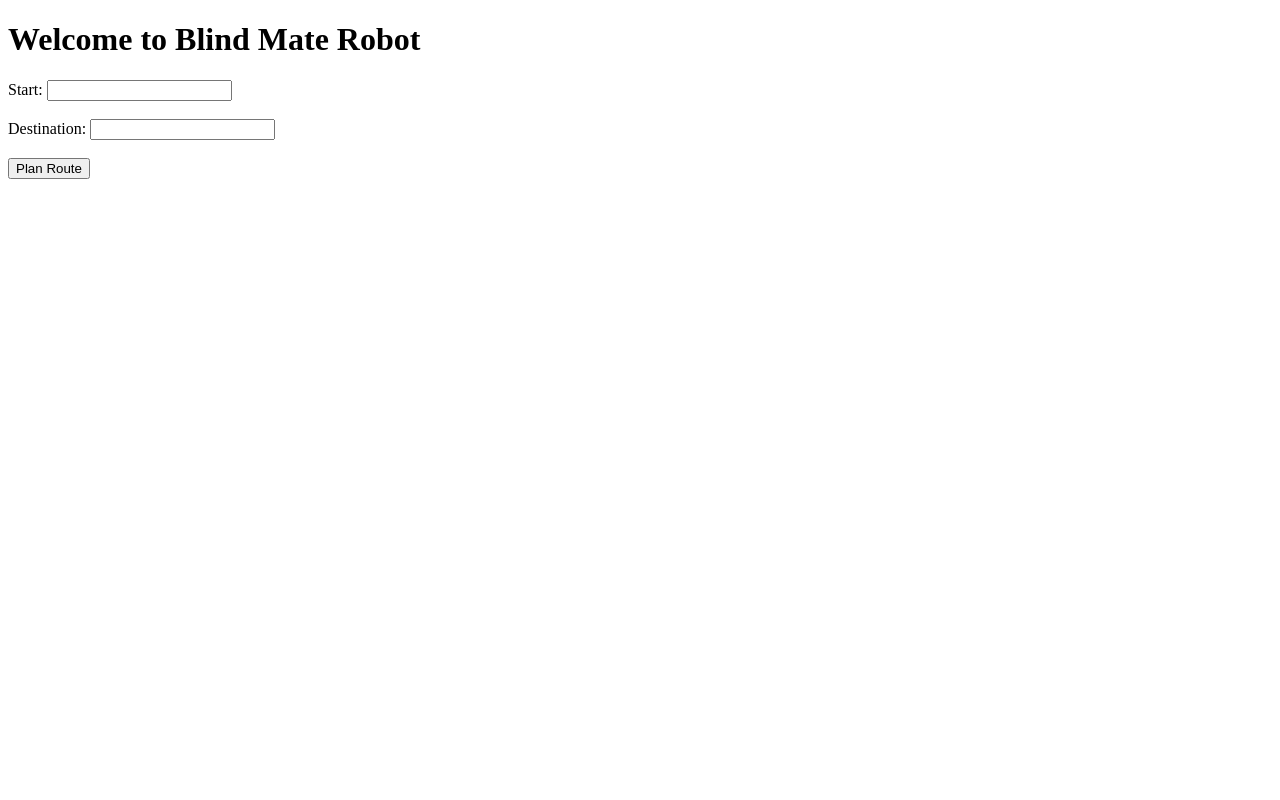
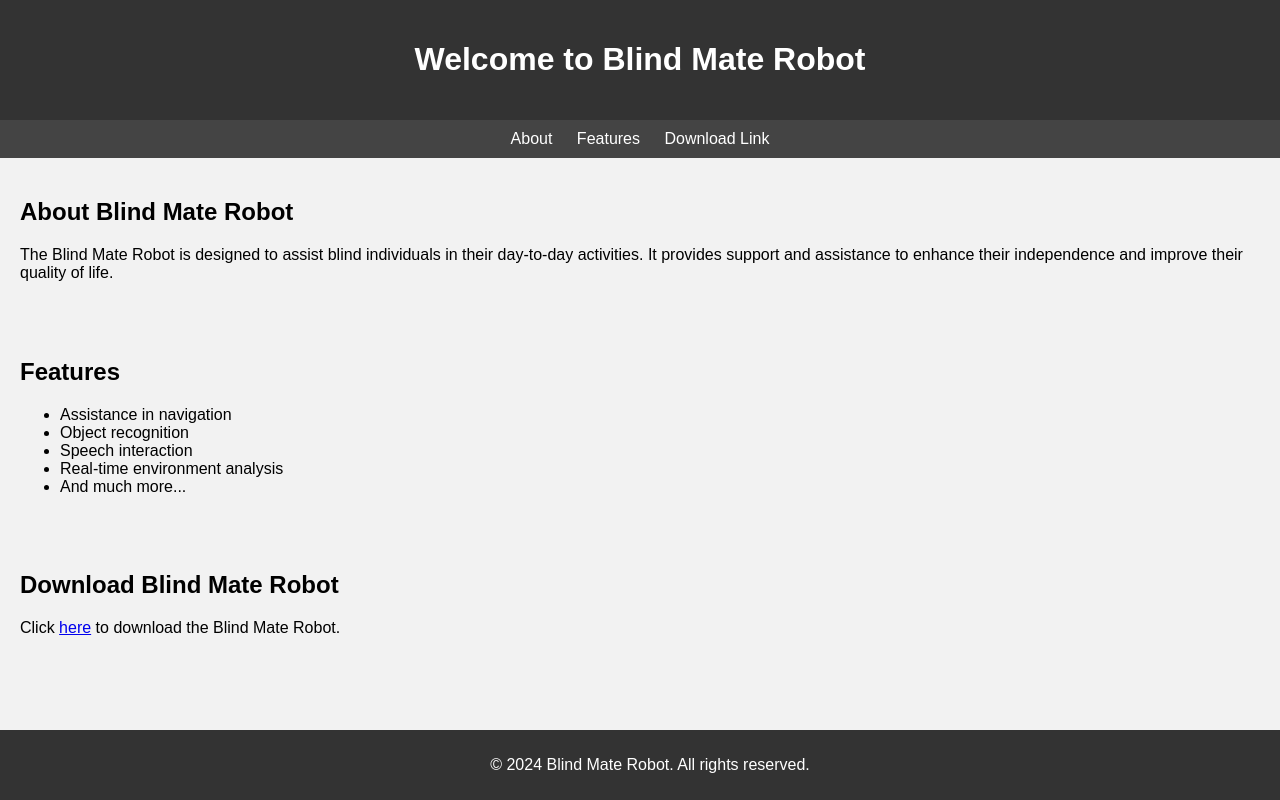
Before and after one commit to Iumunnakwe/idk, a plain HTML site: page index.html in a window 1280 px wide. Drawn offline with Linux system fonts and the light colour scheme.

Commit message:
Update index.html

```diff
--- a/index.html
+++ b/index.html
@@ -1,26 +1,81 @@
-<!-- index.html -->
-
 <!DOCTYPE html>
 <html lang="en">
 <head>
     <meta charset="UTF-8">
     <meta name="viewport" content="width=device-width, initial-scale=1.0">
     <title>Blind Mate Robot</title>
-    <link rel="stylesheet" href="styles.css">
+    <style>
+        body {
+            font-family: Arial, sans-serif;
+            margin: 0;
+            padding: 0;
+            background-color: #f2f2f2;
+        }
+        header {
+            background-color: #333;
+            color: #fff;
+            padding: 20px;
+            text-align: center;
+        }
+        nav {
+            background-color: #444;
+            padding: 10px;
+            text-align: center;
+        }
+        nav a {
+            color: #fff;
+            text-decoration: none;
+            margin: 0 10px;
+        }
+        nav a:hover {
+            text-decoration: underline;
+        }
+        section {
+            padding: 20px;
+        }
+        footer {
+            background-color: #333;
+            color: #fff;
+            padding: 10px;
+            text-align: center;
+            position: fixed;
+            bottom: 0;
+            width: 100%;
+        }
+    </style>
 </head>
 <body>
-    <div class="container">
+    <header>
         <h1>Welcome to Blind Mate Robot</h1>
-        <div>
-            <label for="start">Start:</label>
-            <input type="text" id="start" name="start"><br><br>
-            <label for="destination">Destination:</label>
-            <input type="text" id="destination" name="destination"><br><br>
-            <button onclick="planRoute()">Plan Route</button>
-        </div>
-        <div id="routeResult"></div>
-    </div>
-
-    <script src="script.js"></script>
+    </header>
+    <nav>
+        <a href="#about">About</a>
+        <a href="#features">Features</a>
+        <a href="#link">Download Link</a>
+    </nav>
+    <section id="about">
+        <h2>About Blind Mate Robot</h2>
+        <p>
+            The Blind Mate Robot is designed to assist blind individuals in their day-to-day activities. It provides
+            support and assistance to enhance their independence and improve their quality of life.
+        </p>
+    </section>
+    <section id="features">
+        <h2>Features</h2>
+        <ul>
+            <li>Assistance in navigation</li>
+            <li>Object recognition</li>
+            <li>Speech interaction</li>
+            <li>Real-time environment analysis</li>
+            <li>And much more...</li>
+        </ul>
+    </section>
+    <section id="link">
+        <h2>Download Blind Mate Robot</h2>
+        <p>Click <a href="https://livenjcu-my.sharepoint.com/:p:/g/personal/iumunnakwe_njcu_edu/EfvazNikNfpCml-erHgOWIYBBZHR4lVzgles7iaCWKcUjw?e=VP3piF">here</a> to download the Blind Mate Robot.</p>
+    </section>
+    <footer>
+        <p>&copy; 2024 Blind Mate Robot. All rights reserved.</p>
+    </footer>
 </body>
 </html>
```
